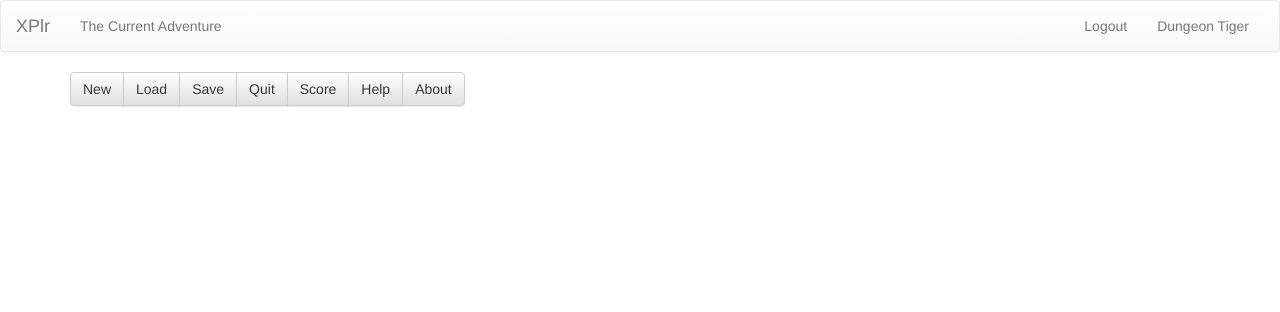
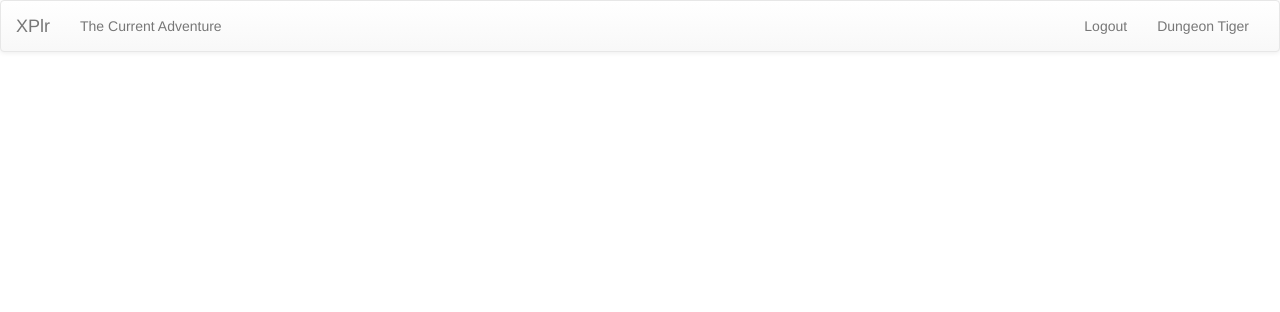
Before and after one commit to dungeontiger/xplor2, a Python web app: template templates/header.html in a window 1280 px wide. Shown: the top 312 px of the page. Run offline with Jinja, Linux system fonts and the light colour scheme; the template is opened without the code that fills it, so the values that code supplies are empty; some libraries are stand-ins or nearby versions.

Commit message:
Working on the landing page

```diff
--- a/app.js
+++ b/app.js
@@ -4,13 +4,12 @@ var mustache = require('mustache');
 
 var app = express();
 
-app.use(express.static('node_modules'));
+app.use(express.static('public'));
 
 // main page that renders an adventure, the 'game' page
 app.get('/', function (req, res) {
   var s = app.getHeader("Xplr 2 Adventure");
-  s += '<div class="container bg-info" style="height:100%; overflow:auto">Messages go here</div>';
-  s += app.getAdventureBar();
+  s += '<div class="container bg-info" style="background-repeat: no-repeat; background-image: url(\'images/landing.png\'); height:100%; overflow:auto"></div>';
   s += app.getFooter();
 
   res.send(s);
--- a/templates/header.html
+++ b/templates/header.html
@@ -1,8 +1,8 @@
 <html>
   <head>
     <title>{{title}}</title>
-    <link rel="stylesheet" href="bootstrap/dist/css/bootstrap.min.css">
-    <link rel="stylesheet" href="bootstrap/dist/css/bootstrap-theme.min.css">
+    <link rel="stylesheet" href="bootstrap/css/bootstrap.min.css">
+    <link rel="stylesheet" href="bootstrap/css/bootstrap-theme.min.css">
   </head>
   <body>
     <nav class="navbar navbar-default">
@@ -30,14 +30,3 @@
         </div><!-- /.navbar-collapse -->
       </div><!-- /.container-fluid -->
     </nav>
-    <div class="container">
-      <div class="btn-group" role="group">
-        <button type="button" class="btn btn-default">New</button>
-        <button type="button" class="btn btn-default">Load</button>
-        <button type="button" class="btn btn-default">Save</button>
-        <button type="button" class="btn btn-default">Quit</button>
-        <button type="button" class="btn btn-default">Score</button>
-        <button type="button" class="btn btn-default">Help</button>
-        <button type="button" class="btn btn-default">About</button>
-      </div>
-    </div>
```
Also changed, not shown: package.json (+9 -6 lines), test/app.js (added, +8 -0 lines), README.md, package-lock.json, public/images/landing.png (added), 2 other files.
